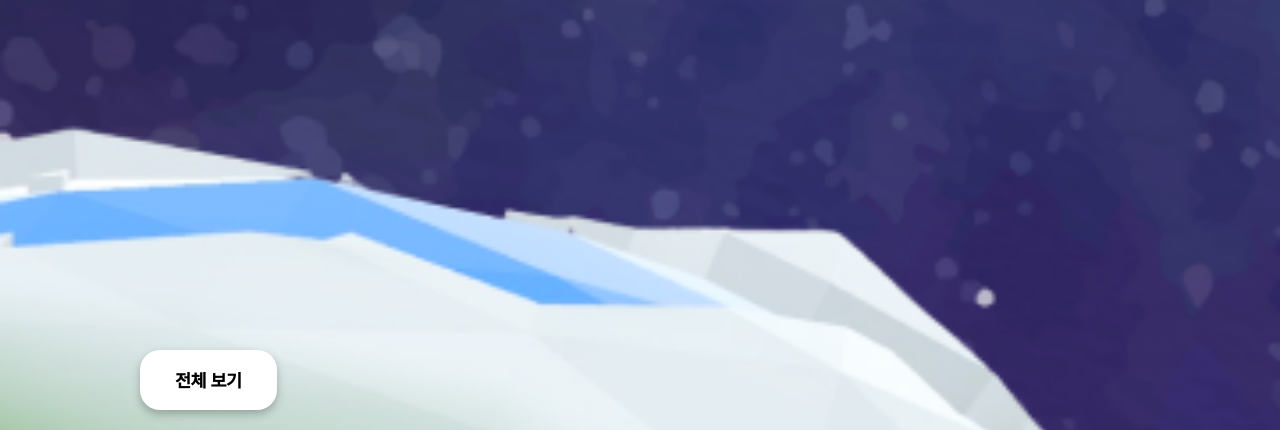
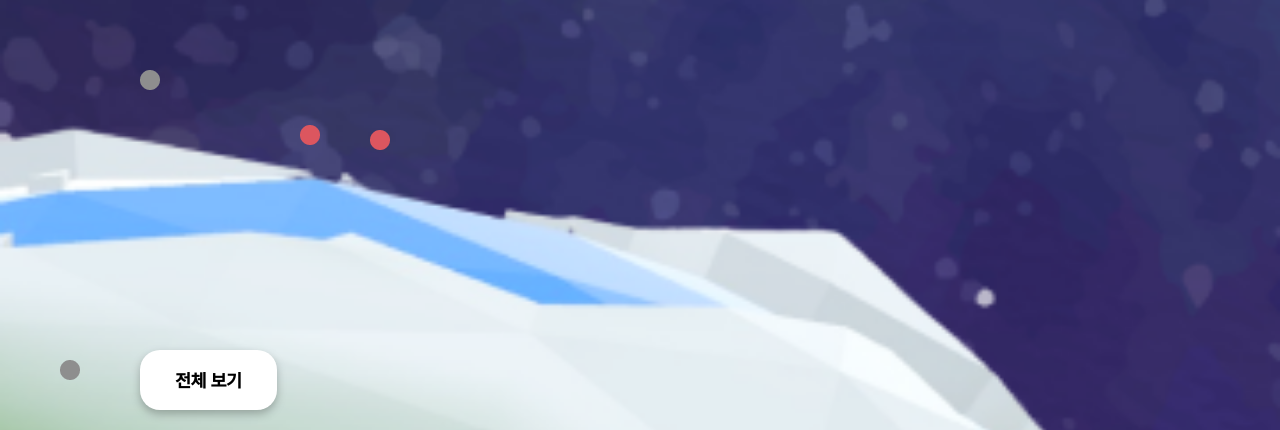
Before and after one commit to kjh95044/CozyTrain, a Next.js app in the folder frontend/: page /map/asia in a window 1280 px wide. Shown: the part 350-780 px from the top of the page. Built offline with nearby package versions, Linux system fonts and the light colour scheme.

Commit message:
Feat: Marker 대륙 상세화면에 찍기

```diff
--- a/frontend/src/app/map/asia/page.js
+++ b/frontend/src/app/map/asia/page.js
@@ -1,12 +1,45 @@
 import MapAllButton from '../component/MapAllButton';
 import MapCloseButton from '../component/MapCloseButton';
+import Marker from '../component/Marker';
 import styles from './page.module.css'
 
 
 export default function Asia() {
+
+    const countries = [
+        {
+            name: '대한민국',
+            visited: true,
+            position: {x:300, y:475}
+        },
+        {
+            name: '일본',
+            visited: true,
+            position: {x:370, y:480}
+        },
+        {
+            name: '태국',
+            visited: false,
+            position: {x:60, y:710}
+        },
+        {
+            name: '중국',
+            visited: false,
+            position: {x:140, y:420}
+        },
+    ]
+
     return (
         <div className={styles.container}>
             <MapCloseButton />
+            {countries.map((country, index) => (
+                <Marker
+                    key={index}
+                    country={country.name}
+                    visited={country.visited}
+                    position={country.position}
+                />
+            ))}
             <MapAllButton />
         </div>
     );
--- /dev/null
+++ b/frontend/src/app/map/component/Marker.js
@@ -0,0 +1,14 @@
+import styles from "./Marker.module.css"
+
+export default function Marker(props) {
+
+    const markerClassName = props.visited ? styles.markerVisited : styles.markerNotVisited
+
+    return (
+        <button className={markerClassName}
+                style={{
+                    left: props.position.x,
+                    top: props.position.y}}>
+        </button>
+    )
+}
--- /dev/null
+++ b/frontend/src/app/map/component/Marker.module.css
@@ -0,0 +1,20 @@
+.markerVisited {
+    position: absolute;
+    background-repeat: no-repeat;
+    background-color: transparent;
+    width: 20px;
+    height: 20px;
+    border: none;
+    background-image: url('../../../../public/images/map/visited.png');
+
+}
+
+.markerNotVisited {
+    position: absolute;
+    background-repeat: no-repeat;
+    background-color: transparent;
+    width: 20px;
+    height: 20px;
+    border: none;
+    background-image: url('../../../../public/images/map/not-visited.png');
+}
```
